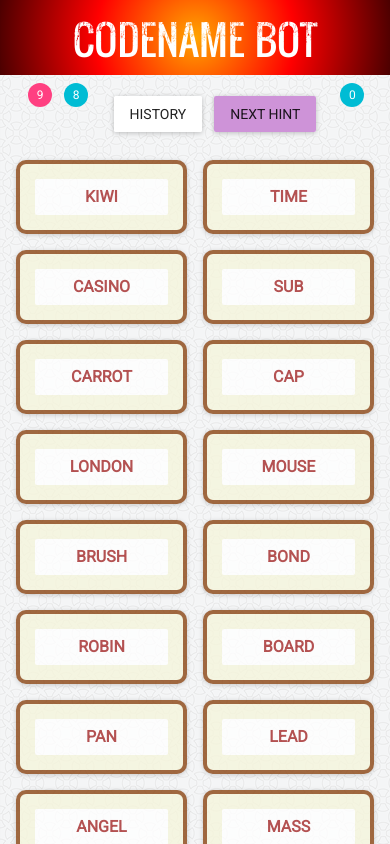
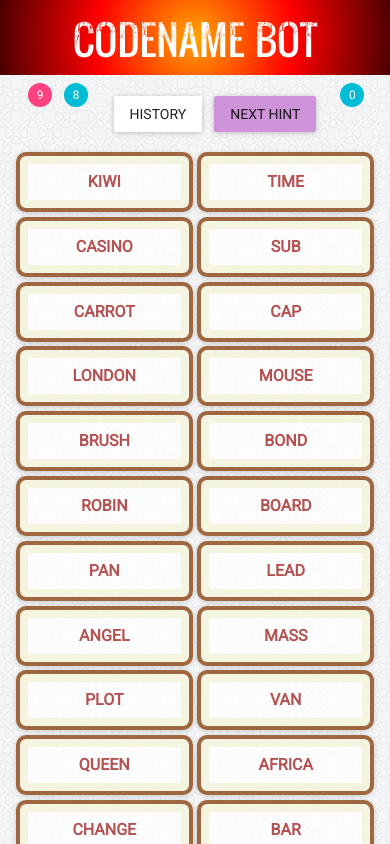
Before and after one commit to qedpi/codenames, a React (Create React App) app: page / in a window 390 px wide. Shown: the top 844 px of the page. Built offline with nearby package versions, Linux system fonts and the light colour scheme.

Commit message:
more mobile love

```diff
--- a/src/components/gameCard.css
+++ b/src/components/gameCard.css
@@ -9,6 +9,11 @@
 @media screen and (max-width: 700px) {
     .boardWrapper {
         grid-template-columns: repeat(2, 1fr);
+        margin-top: .5rem;
+        grid-gap: .3rem;
+    }
+    .boardWrapper .card {
+        padding: .5rem;
     }
 }
 
```
Also changed, not shown: 11 other files (tests, documents, lock files or other folders).
